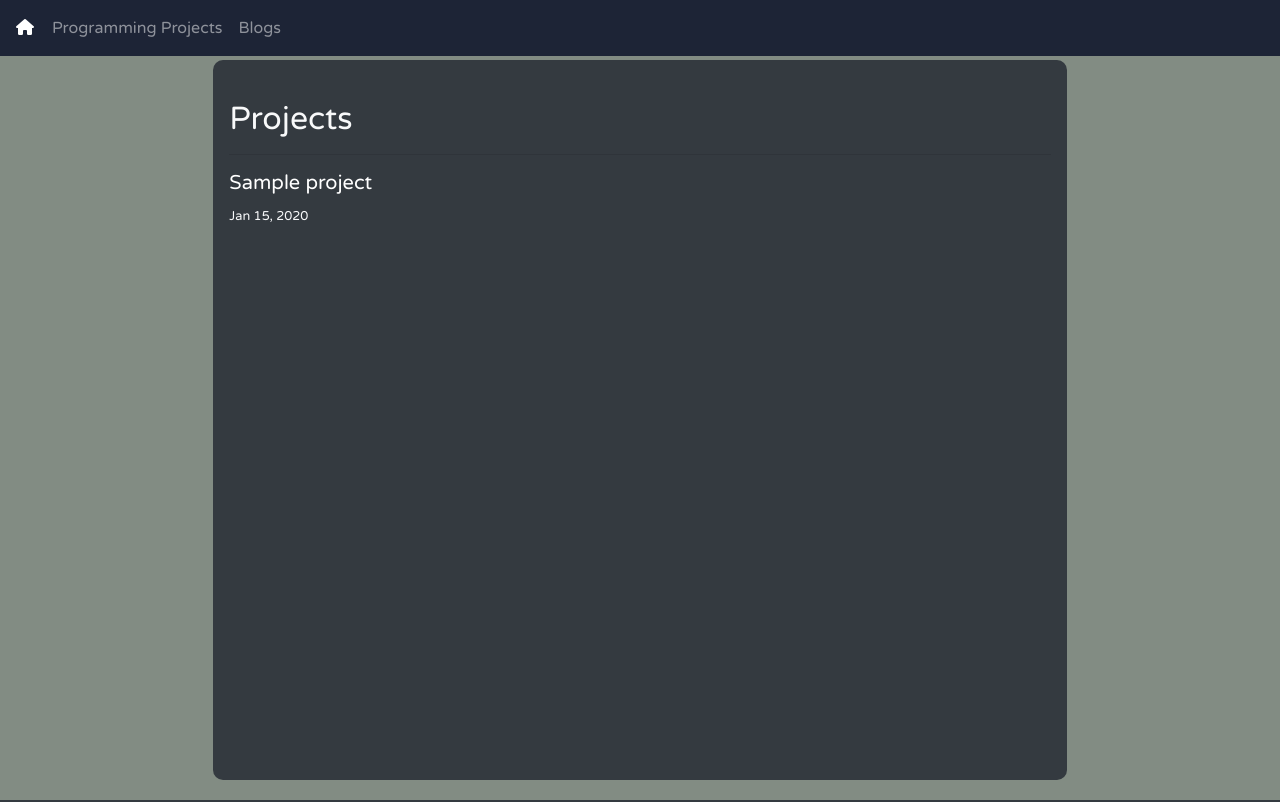
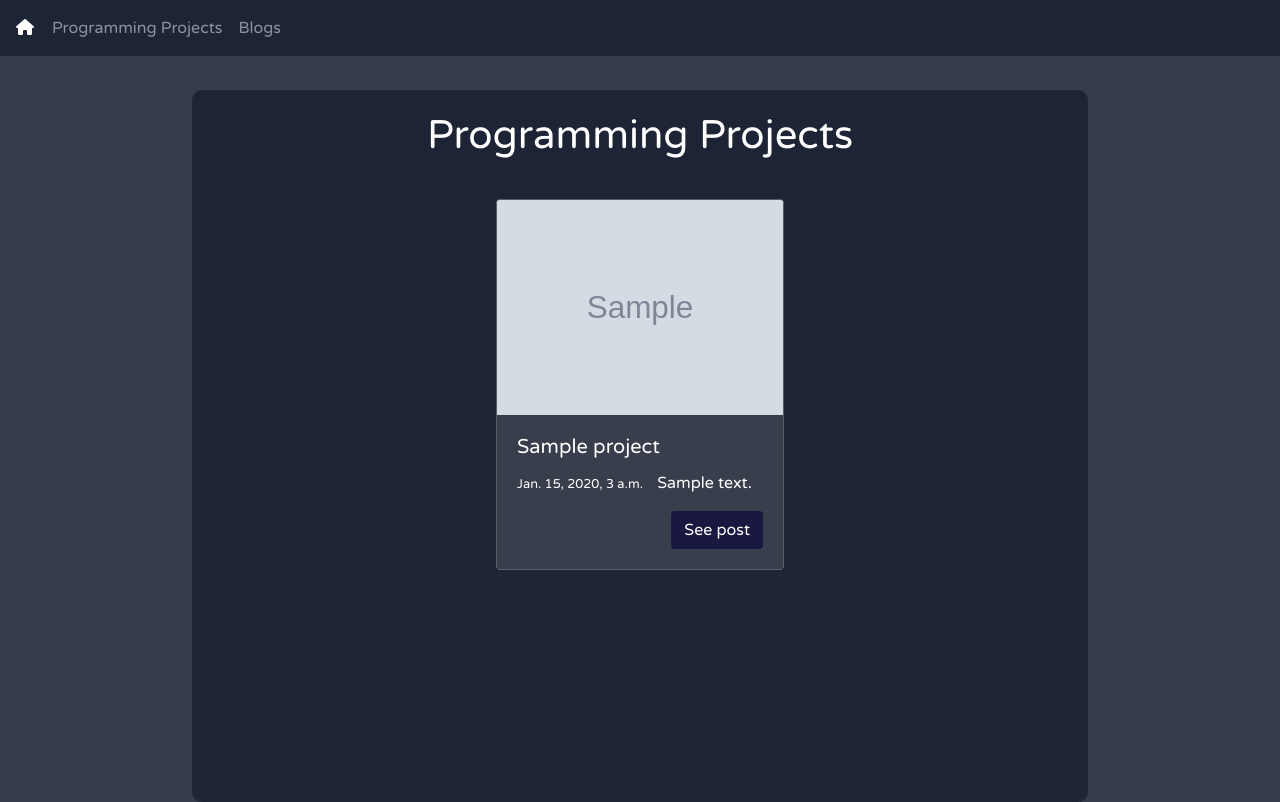
Before and after one commit to scottwmaxwell/mysite, a Django app: page /projects/ in a window 1280 px wide. Run offline with Django 3.2, Linux system fonts and the light colour scheme; tables that the repository leaves empty hold one stand-in row (values such as "Sample post"); grey boxes marked "Sample" are stand-in pictures; parts of the project's set-up code (start-up, migrations or seed data) failed here and were passed over; some libraries are stand-ins or nearby versions.

Commit message:
Changed programming projects and blog posts pages

```diff
--- a/portfolio/static/portfolio/css/main.css
+++ b/portfolio/static/portfolio/css/main.css
@@ -155,10 +155,6 @@ a:hover{
       flex-direction: column;
     }
 
-    #profile-pic{
-        margin-left:16.5vw;
-    }
-
   }
 
 /* For ultra wide screens */
--- a/portfolio/templates/portfolio/base.html
+++ b/portfolio/templates/portfolio/base.html
@@ -5,6 +5,7 @@
 <html lang="en">
 
 <head>
+    <base href="/" />
     <meta charset="UTF-8">
     <meta http-equiv="X-UA-Compatible" content="IE=edge">
     <meta name="viewport" content="width=device-width, initial-scale=1.0">
@@ -26,8 +27,10 @@
     <!-- Depending on path, use a specific stylesheet -->
     {% if 'blog' in request.path and 'blogpost' not in request.path %}
     <link rel="stylesheet" href="{% static 'portfolio/css/post-listing.css' %}">
+    <script type="text/javascript" src="{% static 'portfolio/js/animate.js' %}"></script>
     {% elif 'projects' in request.path and 'projectpost' %}
     <link rel="stylesheet" href="{% static 'portfolio/css/post-listing.css' %}">
+    <script type="text/javascript" src="{% static 'portfolio/js/animate.js' %}"></script>
     {% elif 'post' in request.path %}
     <link rel="stylesheet" href="{% static 'portfolio/css/post.css' %}">
     {% else %}
--- a/portfolio/templates/portfolio/portfolio.html
+++ b/portfolio/templates/portfolio/portfolio.html
@@ -124,7 +124,7 @@
 					<strong><a href="{{ project.website_link }}">{{ project.title }}</a></strong><br>
 				{% else %}
 
-                <strong><a href="{{ request.path }}/projects/projectpost/{{ project.id }}">{{ project.title }}</a></strong><br>
+                <strong><a href="{{ request.path }}projects/projectpost/{{ project.id }}">{{ project.title }}</a></strong><br>
 
 				{% endif %}
 
@@ -158,7 +158,7 @@
 							<strong><a href="{{ blog.website_link }}">{{ blog.title }}</a></strong><br>
 						{% else %}
 
-						<strong><a href="{{ request.path }}/blog/blogpost/{{ blog.id }}">{{ blog.title }}</a></strong><br>
+						<strong><a href="{{ request.path }}blog/blogpost/{{ blog.id }}">{{ blog.title }}</a></strong><br>
 
 						{% endif %}
 						<hr />
--- a/projects/templates/projects/projects.html
+++ b/projects/templates/projects/projects.html
@@ -1,47 +1,36 @@
 {% extends 'portfolio/base.html' %}
 
 {% block content %}
-<style>
-.main{
-    min-height: 90vh;
-}
-</style>
 
 <head>
 {% load static %}
 <title>Scott Maxwell - Projects</title>
 </head>
 
-<body style="background-color:#828C83">
-    <div class='row m-0'>
+<div id="maincontent">
+    <div id="content">
+        <h1>Programming Projects</h1>
+        <div class="row cards">
 
-        <div class="col">
-        </div>
+            {% for post in posts %}
+            <div class="card hidden mx-auto mx-auto" style="width: 18rem; margin:20px; border-color:#575c65;">
+                <img src="{{ post.image.url }}" class="card-img-top" alt="...">
+                <div class="card-body" style="background-color:#383e4b; color:white;">
+                    <h5 class="card-title">{{ post.title }}</h5>
+                    <small class="card-text">{{ post.date_posted }}</small>
 
-        <div class="col-lg-8 p-3 mb-2 bg-dark text-light main" style="margin-top:60px; border-radius:10px;">
-            <br >
-            <h2>Projects</h2>
-            {% for post in projects %}
+                    <p class="card-text">{{ post.description }}</p>
+                    <br>
+                    <a href="{{ request.path }}projectpost/{{ post.id }}" class="btn float-right "
+                        style="color:white; background-color:rgb(24, 24, 64);">See post</a>
+                </div>
+            </div>
+            {% endfor %}
 
-		{% if post.content %}
-
-                	<hr >
-			{% if post.website_link %}
-				<h5> <a href="{{ post.website_link }}" target="_blank" style="color:white;">{{post.title|safe}}</a></h5>
-                		<small>{{post.date_posted|date:'M d, Y'}}</small>
-
-			{% else %}
-                		<h5> <a href="{{ request.path }}projectpost/{{ post.id }}" style="color:white;">{{post.title|safe}}</a></h5>
-                		<small>{{post.date_posted|date:'M d, Y'}}</small>
-			{% endif %}
-		{% endif %}
-	    {% endfor %}
-        </div>
-
-        <div class="col">
         </div>
     </div>
-
+</div>
 </body>
 
+
 {% endblock %}
--- a/projects/views.py
+++ b/projects/views.py
@@ -5,12 +5,12 @@ from portfolio.models import WebsiteIcon
 
 def projects(request):
 
-	project_posts = project.objects.all()[::-1]
+	posts = project.objects.all()[::-1]
 
 	website_icon = WebsiteIcon.objects.all()[0]
 
 	context = {
-		'projects': project_posts,
+		'posts': posts,
 		'website_icon': website_icon
 	}
 
```
Also changed, not shown: blog/templates/blog/blog.html (+6 -7 lines), portfolio/static/portfolio/js/animate.js (line endings or trailing spaces). Lines whose indentation alone changed are shown as unchanged.
